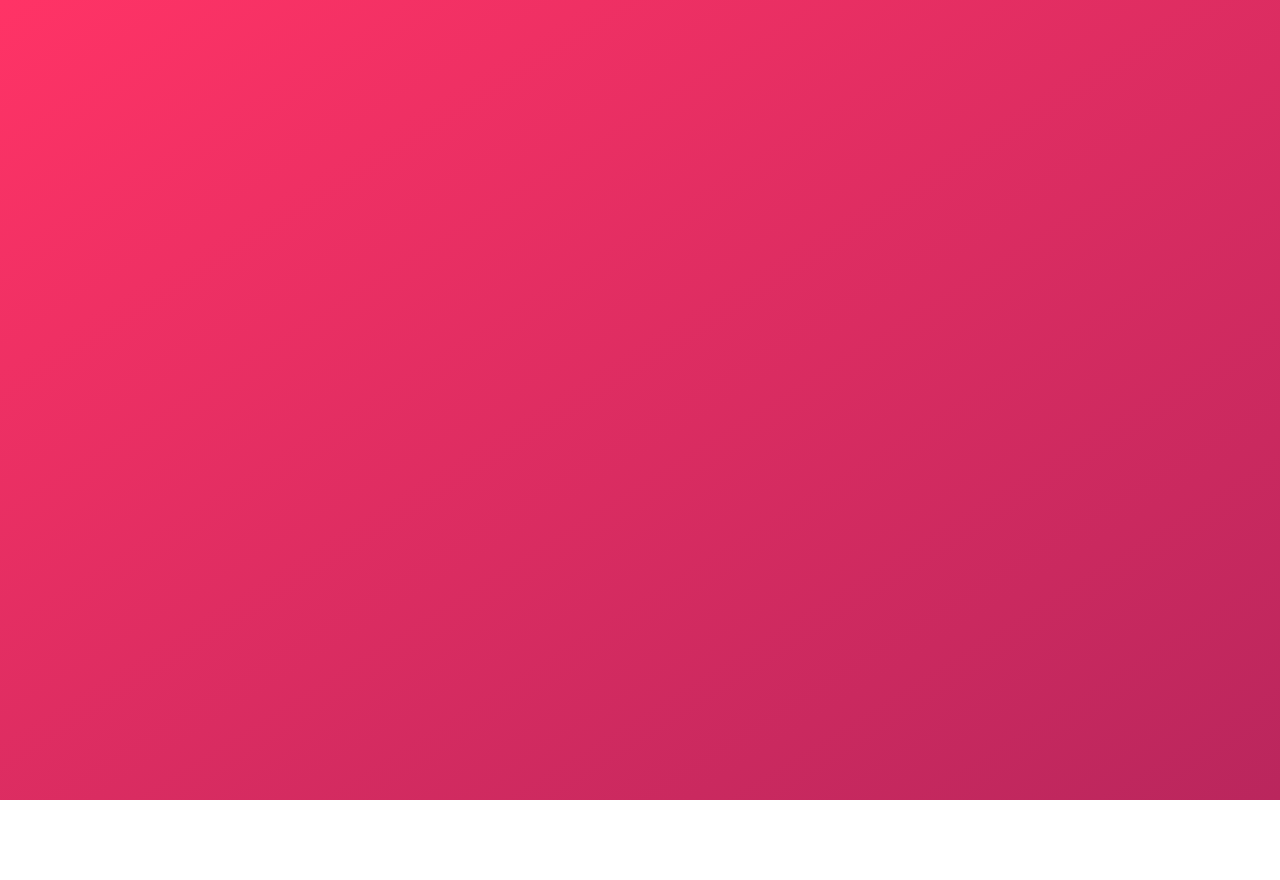
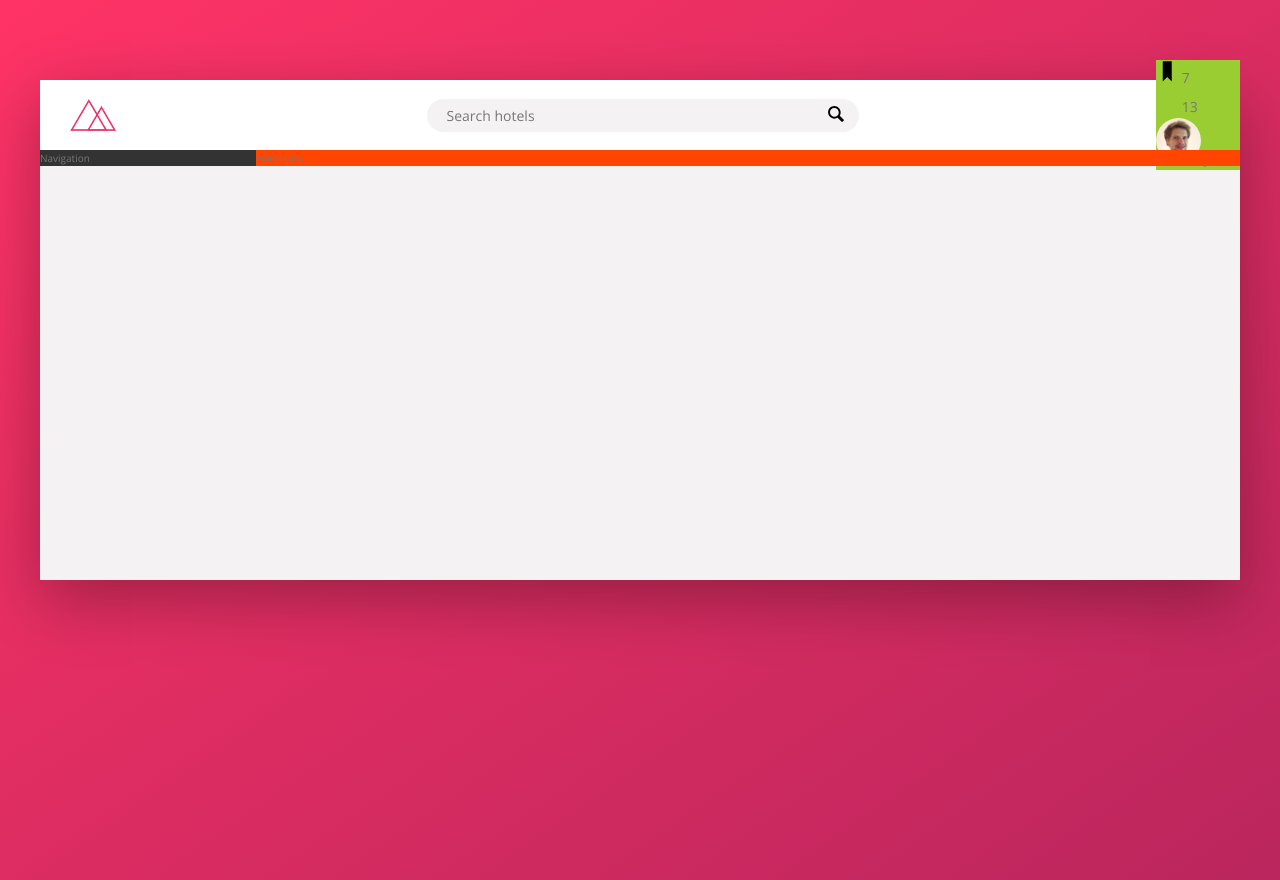
Before and after one commit to MaximUserName/learn-css-trillo, a website built with Vite: page index.html in a window 1280 px wide. Before the commit the page ends 800 px from the top, so only its background shows below. Built offline with nearby package versions, Linux system fonts and the light colour scheme.

Commit message:
header. search. nav start. layout

```diff
--- a/index.html
+++ b/index.html
@@ -5,14 +5,54 @@
   <meta charset="UTF-8" />
   <meta name="viewport" content="width=device-width, initial-scale=1.0" />
   <link href="https://fonts.googleapis.com/css?family=Open+Sans:300,400,600" rel="stylesheet">
-  <link rel="stylesheet" href="css/style.css">
   <link rel="shortcut icon" type="image/png" href="img/favicon.png">
   <title>Trillo - Your all-in-one booking app</title>
 </head>
 
 <body>
   <div class="container">
+    <header class="header">
+      <!-- Logo -->
+      <img src="img/logo.png" alt="Trillo Logo" class="logo">
 
+      <!-- Search -->
+      <form action="#" class="search">
+        <input type="text" class="search__input" placeholder="Search hotels">
+        <button class="search__button">
+          <svg class="search__icon">
+            <use xlink:href="img/sprite.svg#icon-magnifying-glass" />
+          </svg>
+        </button>
+      </form>
+
+      <!-- User navigation, notifications -->
+      <nav class="user-nav">
+        <div class="user-nav__icon-box">
+          <svg class="user-nav__icon">
+            <use xlink:href="img/sprite.svg#icon-bookmark" />
+          </svg>
+          <span class="user-nav__notification">7</span>
+        </div>
+        <div class="user-nav__icon-box">
+          <svg class="user-nav__icon">
+            <use xlink:href="img/sprite.svg#icon-bubbles2" />
+          </svg>
+          <span class="user-nav__notification">13</span>
+        </div>
+        <div class="user-nav__user">
+          <img src="img/user.jpg" alt="User photo" class="user-nav__user-photo">
+          <span class="user-nav__user-name">Jonas</span>
+        </div>
+      </nav>
+    </header>
+    <div class="content">
+      <nav class="sidebar">
+        Navigation
+      </nav>
+      <main class="hotel-view">
+        Hotel view
+      </main>
+    </div>
   </div>
 
   <script type="module" src="/main.js"></script>
--- a/sass/_components.scss
+++ b/sass/_components.scss
@@ -0,0 +1,88 @@
+//////////////////////////////////////
+/// LOGO
+
+.logo {
+  height: 3.25rem;
+  margin-left: 3rem;
+}
+
+//////////////////////////////////////
+/// SEARCH
+.search {
+  flex: 0 0 40%;
+
+  display: flex;
+  align-items: center;
+  justify-content: center;
+
+  &__input {
+    font-family: inherit;
+    font-size: inherit;
+    color: inherit;
+    background-color: var(--color-grey-light-2);
+    border: none;
+    padding: 0.7rem 2rem;
+    border-radius: 100px;
+    width: 90%;
+    transition: all 0.2s;
+    margin-right: -3.25rem;
+
+    &:focus {
+      outline: none;
+      width: 100%;
+      background-color: var(--color-grey-light-3);
+    }
+
+    &::-webkit-input-placeholder {
+        font-weight: 100;
+        color: var(--color-light-grey-4);
+    }
+  }
+
+  &__input:focus + &__button {
+    background-color: var(--color-grey-light-3);
+  }
+
+  &__button {
+    border: none;
+    background-color: var(--color-grey-light-2);
+
+    &:focus {
+      outline: none;
+    }
+
+    &:active {
+      transform: translateY(2px);
+    }
+  }
+
+  &__icon {
+    height: 2rem;
+    width: 2rem;
+    fill: var(--color-dark-grey-3);
+  }
+}
+
+//////////////////////////////////////
+/// USER NAVIGATION
+.user-nav {
+  background-color: yellowgreen;
+  &__icon-box {
+  }
+
+  &__icon {
+    height: 2.25rem;
+    width: 2.25rem;
+  }
+
+  &__notification {
+  }
+
+  &__user-photo {
+    height: 3.25em;
+    border-radius: 50%;
+  }
+
+  &__user-name {
+  }
+}
--- a/sass/_layout.scss
+++ b/sass/_layout.scss
@@ -0,0 +1,42 @@
+
+
+.container {
+  max-width: 120rem;
+  margin: 8rem auto;
+  background-color: var(--color-grey-light-2);
+  box-shadow: var(--shadow-dark);
+
+  min-height: 50rem;
+  //box-shadow: 0 2rem 6rem rgba($color: black, $alpha: .3);
+}
+
+.header {
+    display: flex;
+    justify-content: space-between;
+    align-items: center;
+
+    font-size: 1.4rem;
+    height: 7rem;
+    background-color: #fff;
+    border-bottom: var(--color-grey-light-2);
+
+}
+
+.content {
+    display: flex;
+
+}
+
+.sidebar {
+    flex: 0 0 18%;
+
+    background-color: var(--color-grey-dark-1);
+
+}
+
+.hotel-view {
+    flex: 1;
+
+    background-color: #fff;
+    background-color: orangered;
+}
--- a/sass/_variables.scss
+++ b/sass/_variables.scss
@@ -11,4 +11,6 @@
   --color-grey-dark-1: #333;
   --color-grey-dark-2: #777;
   --color-grey-dark-3: #999;
+
+  --shadow-dark: 0 2rem 6rem rgba(0,0,0,.3);
 }
```
Also changed, not shown: img/SVG/airplane.svg (added), img/SVG/bookmark.svg (added), img/SVG/bubbles2.svg (added), img/SVG/checkmark.svg (added), img/SVG/home2.svg (added), img/SVG/home3.svg (added), img/SVG/key.svg (added), img/SVG/location.svg (added), img/SVG/location2.svg (added), img/SVG/map2.svg (added), img/SVG/search.svg (added), img/SVG/star-full.svg (added), img/symbol-defs.svg (added).
